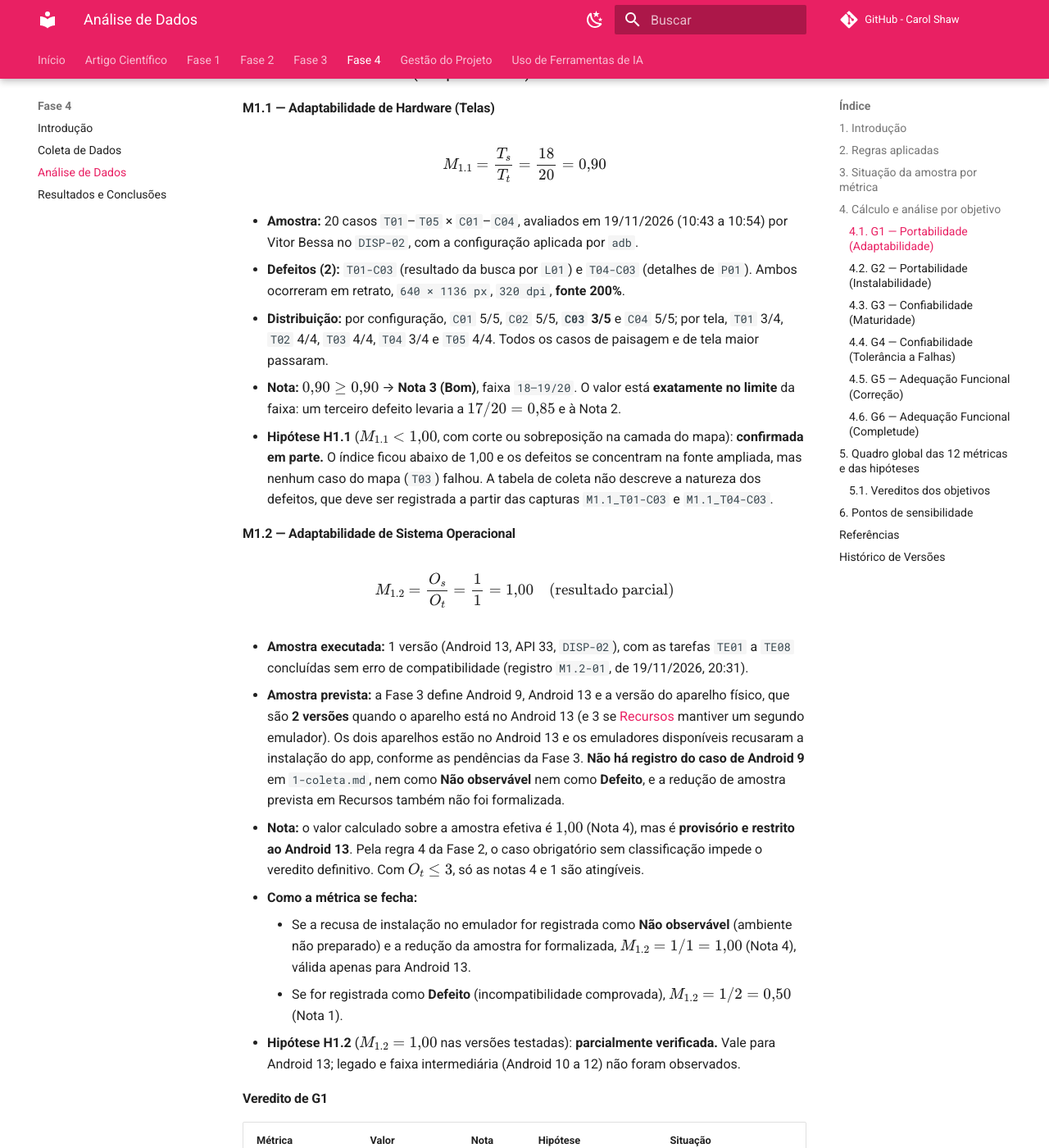
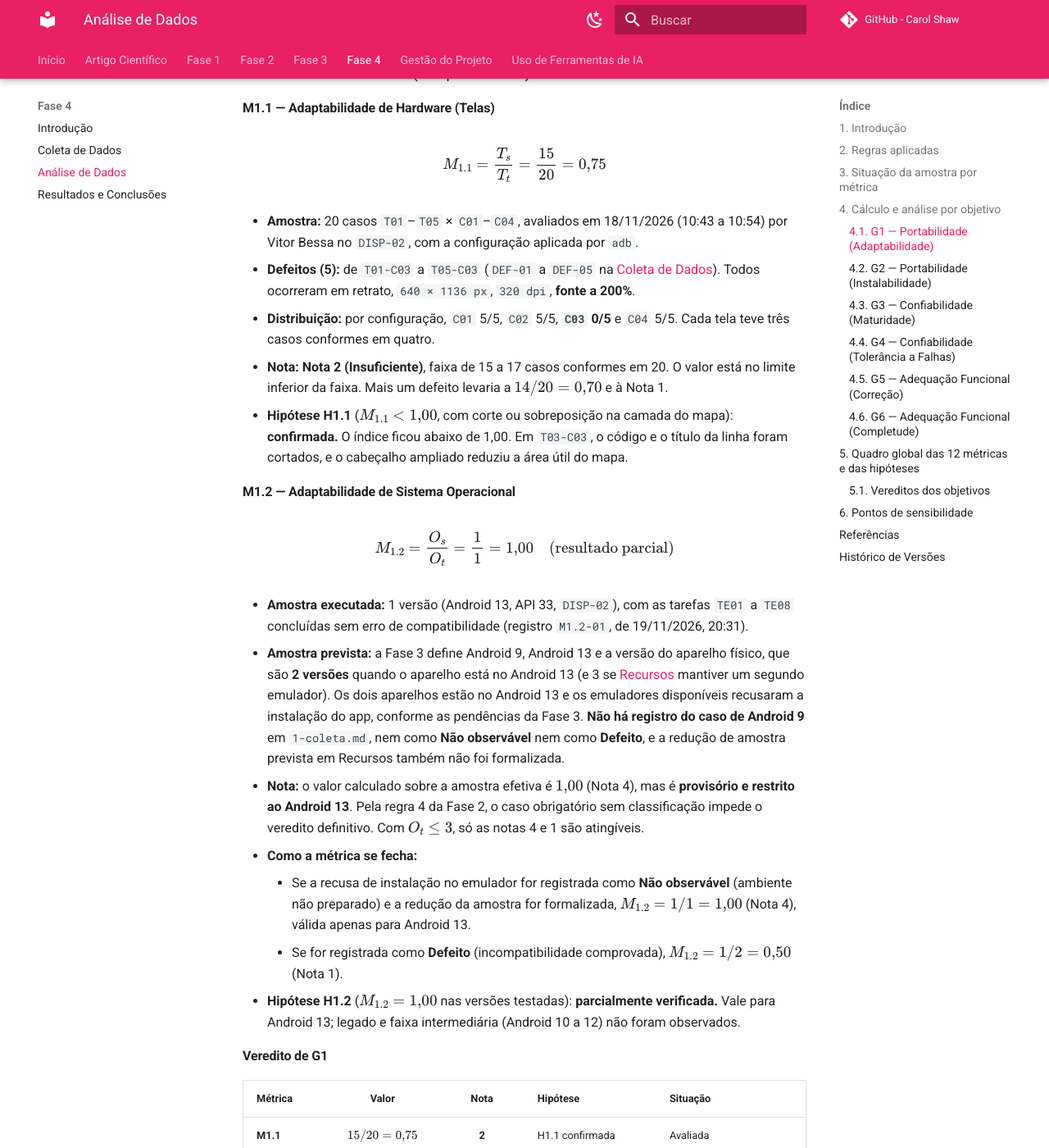
Before and after one commit to FCTE-Qualidade-de-Software-1/2026-2_T02_CAROL_SHAW, an MkDocs documentation site: the page built from docs/fase4/2-analise.md, in a window 1280 px wide and 1400 px high, scrolled down 2883 px. Shown: the whole window at 82% size. Built offline with MkDocs 1.6.1 and Material for MkDocs 9.7.7, drawn with Linux system fonts in a browser that asks for light colours; comment, search, counter and statistics services are not loaded; some of the changed text lies outside the part shown.

Commit message:
docs(fase4): corrige o resultado de M1.1

```diff
--- a/docs/fase4/2-analise.md
+++ b/docs/fase4/2-analise.md
@@ -37,7 +37,7 @@ A Tabela 2 compara o previsto na Fase 3 com o que consta em [Coleta de Dados](1-
 
 | Métrica | Ambiente registrado | Previstos | Executados | Conformes | Defeitos | Não observáveis | Amostra válida | Situação |
 | :--- | :--- | :---: | :---: | :---: | :---: | :---: | :---: | :--- |
-| **M1.1** | `DISP-02` · Android 13 | 20 casos | 20 | 18 | 2 | 0 | 20 | Completa |
+| **M1.1** | `DISP-02` · Android 13 | 20 casos | 20 | 15 | 5 | 0 | 20 | Completa |
 | **M1.2** | `DISP-02` · Android 13 | 2 a 3 versões | 1 | 1 | 0 | 0 | 1 | **Parcial** (sem registro de Android 9) |
 | **M2.1** | `DISP-02` · Android 13 | 10 ciclos | 10 | 10 | 0 | 0 | 10 | Completa |
 | **M2.2** | `DISP-02` · Android 13 | 10 ciclos | 10 | 10 | 0 | 0 | 10 | Completa |
@@ -63,14 +63,14 @@ Em todos os registros a versão do aplicativo é `5.25.1(1149)`, portanto não h
 #### M1.1 — Adaptabilidade de Hardware (Telas)
 
 $$
-M_{1.1} = \frac{T_s}{T_t} = \frac{18}{20} = 0{,}90
+M_{1.1} = \frac{T_s}{T_t} = \frac{15}{20} = 0{,}75
 $$
 
-- **Amostra:** 20 casos `T01`–`T05` × `C01`–`C04`, avaliados em 19/11/2026 (10:43 a 10:54) por Vitor Bessa no `DISP-02`, com a configuração aplicada por `adb`.
-- **Defeitos (2):** `T01-C03` (resultado da busca por `L01`) e `T04-C03` (detalhes de `P01`). Ambos ocorreram em retrato, `640 × 1136 px`, `320 dpi`, **fonte 200%**.
-- **Distribuição:** por configuração, `C01` 5/5, `C02` 5/5, **`C03` 3/5** e `C04` 5/5; por tela, `T01` 3/4, `T02` 4/4, `T03` 4/4, `T04` 3/4 e `T05` 4/4. Todos os casos de paisagem e de tela maior passaram.
-- **Nota:** $0{,}90 \ge 0{,}90$ → **Nota 3 (Bom)**, faixa `18–19/20`. O valor está **exatamente no limite** da faixa: um terceiro defeito levaria a $17/20 = 0{,}85$ e à Nota 2.
-- **Hipótese H1.1** ($M_{1.1} < 1{,}00$, com corte ou sobreposição na camada do mapa): **confirmada em parte.** O índice ficou abaixo de 1,00 e os defeitos se concentram na fonte ampliada, mas nenhum caso do mapa (`T03`) falhou. A tabela de coleta não descreve a natureza dos defeitos, que deve ser registrada a partir das capturas `M1.1_T01-C03` e `M1.1_T04-C03`.
+- **Amostra:** 20 casos `T01`–`T05` × `C01`–`C04`, avaliados em 18/11/2026 (10:43 a 10:54) por Vitor Bessa no `DISP-02`, com a configuração aplicada por `adb`.
+- **Defeitos (5):** de `T01-C03` a `T05-C03` (`DEF-01` a `DEF-05` na [Coleta de Dados](1-coleta.md)). Todos ocorreram em retrato, `640 × 1136 px`, `320 dpi`, **fonte a 200%**.
+- **Distribuição:** por configuração, `C01` 5/5, `C02` 5/5, **`C03` 0/5** e `C04` 5/5. Cada tela teve três casos conformes em quatro.
+- **Nota:** **Nota 2 (Insuficiente)**, faixa de 15 a 17 casos conformes em 20. O valor está no limite inferior da faixa. Mais um defeito levaria a $14/20 = 0{,}70$ e à Nota 1.
+- **Hipótese H1.1** ($M_{1.1} < 1{,}00$, com corte ou sobreposição na camada do mapa): **confirmada.** O índice ficou abaixo de 1,00. Em `T03-C03`, o código e o título da linha foram cortados, e o cabeçalho ampliado reduziu a área útil do mapa.
 
 #### M1.2 — Adaptabilidade de Sistema Operacional
 
@@ -90,13 +90,13 @@ $$
 
 | Métrica | Valor | Nota | Hipótese | Situação |
 | :--- | :---: | :---: | :--- | :--- |
-| **M1.1** | $18/20 = 0{,}90$ | **3** | H1.1 confirmada em parte | Avaliada |
+| **M1.1** | $15/20 = 0{,}75$ | **2** | H1.1 confirmada | Avaliada |
 | **M1.2** | $1/1 = 1{,}00$ (parcial) | *provisória (4)* | H1.2 parcialmente verificada | Amostra incompleta |
-| **G1** | — | $\min(3,\ \text{—})$ | — | **Não avaliado (dados incompletos)** |
+| **G1** | — | — | — | **Não avaliado (dados incompletos)** |
 
 <p class="legenda">Tabela 3. Síntese de G1. Fonte: elaboração própria (2026).</p>
 
-Se `M1.2` for fechada com Nota 4, $G_1 = \min(3, 4) = 3$ e o objetivo será **Satisfeito**, com a ressalva de que o legado não foi verificado. Se for fechada com Nota 1, $G_1$ será **Não Satisfeito**.
+A Nota 2 de `M1.1` limita o veredito de `G1` a **Satisfeito com Ressalvas** quando houver duas notas definitivas.
 
 ---
 
@@ -287,7 +287,7 @@ $$
 
 | Código | Métrica | Objetivo | Contagem | Valor | Nota | Hipótese | Veredito da hipótese |
 | :---: | :--- | :---: | :---: | :---: | :---: | :--- | :--- |
-| **M1.1** | Adaptabilidade de hardware | G1 | 18 / 20 | 0,90 | **3** | $M_{1.1} < 1{,}00$ (falha no mapa) | Confirmada em parte |
+| **M1.1** | Adaptabilidade de hardware | G1 | 15 / 20 | 0,75 | **2** | $M_{1.1} < 1{,}00$ (falha no mapa) | Confirmada |
 | **M1.2** | Adaptabilidade de SO | G1 | 1 / 1 *(de 2–3)* | 1,00 *(parcial)* | *provisória* | $M_{1.2} = 1{,}00$ | Parcialmente verificada |
 | **M2.1** | Sucesso de instalação | G2 | 10 / 10 | 1,00 | **4** | $M_{2.1} = 1{,}00$ | Confirmada |
 | **M2.2** | Resíduo pós-desinstalação | G2 | 10 / 10 | 1,00 | **4** | $M_{2.2} < 1{,}00$ | Refutada |
@@ -302,13 +302,13 @@ $$
 
 <p class="legenda">Tabela 10. Quadro comparativo das 12 métricas, notas e hipóteses. Fonte: elaboração própria (2026).</p>
 
-Das 12 hipóteses, **7 foram confirmadas** (H2.1, H3.1, H3.2, H4.2, H5.1, H6.1, H6.2), **2 refutadas** (H2.2 e H4.1, ambas de expectativa pessimista), e **3 verificadas só em parte** (H1.1, H1.2, H5.2).
+Das 12 hipóteses, **8 foram confirmadas** (H1.1, H2.1, H3.1, H3.2, H4.2, H5.1, H6.1, H6.2), **2 refutadas** (H2.2 e H4.1, ambas de expectativa pessimista) e **2 verificadas em parte** (H1.2 e H5.2).
 
 ### 5.1. Vereditos dos objetivos
 
 | Objetivo | Característica | Notas das métricas | Veredito |
 | :---: | :--- | :--- | :--- |
-| **G1** | Portabilidade — Adaptabilidade | M1.1 = 3; M1.2 parcial | **Não avaliado (dados incompletos)** |
+| **G1** | Portabilidade — Adaptabilidade | M1.1 = 2 e M1.2 parcial | **Não avaliado (dados incompletos)** |
 | **G2** | Portabilidade — Instalabilidade | M2.1 = 4; M2.2 = 4 | **Satisfeito** |
 | **G3** | Confiabilidade — Maturidade | M3.1 = 4; M3.2 = 4 | **Satisfeito** *(exposição reduzida)* |
 | **G4** | Confiabilidade — Tolerância a falhas | M4.1 = 4; M4.2 = 4 | **Satisfeito** |
@@ -325,7 +325,7 @@ Com amostras pequenas, um único caso pode mudar uma nota e o veredito do objeti
 
 | Métrica | Situação observada | O que mudaria a nota | Efeito no objetivo |
 | :--- | :--- | :--- | :--- |
-| **M1.1** | $18/20 = 0{,}90$, no limite da Nota 3 | Mais 1 defeito: $17/20 = 0{,}85$ → Nota 2 | G1 passaria a *Satisfeito com Ressalvas* |
+| **M1.1** | $15/20 = 0{,}75$, no limite da Nota 2 | Mais 1 defeito: $14/20 = 0{,}70$ → Nota 1 | A pior nota seria 1. O veredito formal de G1 depende da cobertura de M1.2. |
 | **M1.2** | $1/1$, com Android 9 sem registro | Android 9 como Defeito: $1/2 = 0{,}50$ → Nota 1 | G1 passaria a *Não Satisfeito* |
 | **M2.1 / M2.2** | $10/10$, sem Nota 3 possível | 1 defeito → Nota 2 | G2 passaria a *Satisfeito com Ressalvas* |
 | **M3.1 / M3.2** | $20/20$ em sessões de 2 min 30 s | 2 sessões afetadas → Nota 1 (com 1 afetada, Nota 3) | G3 mudaria conforme a pior nota |
```
Also changed, not shown: docs/fase4/1-coleta.md (+10 -10 lines), docs/fase4/3-resultados.md (+11 -11 lines).
